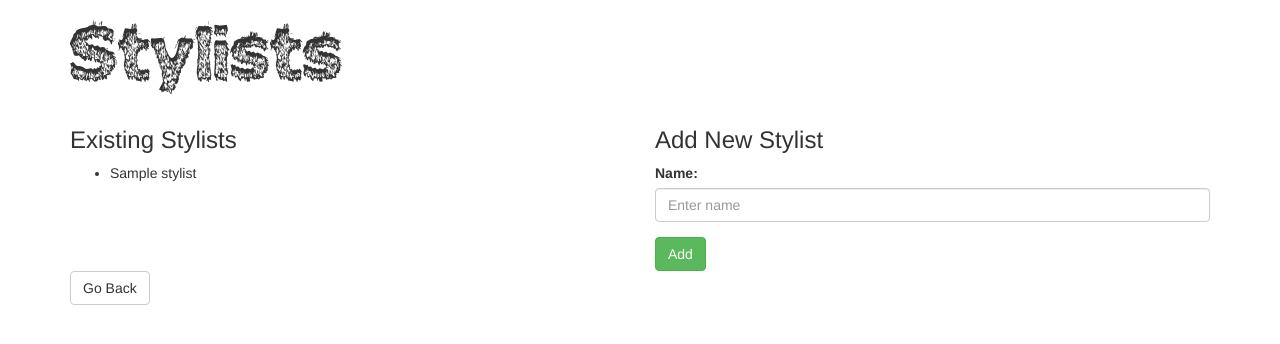
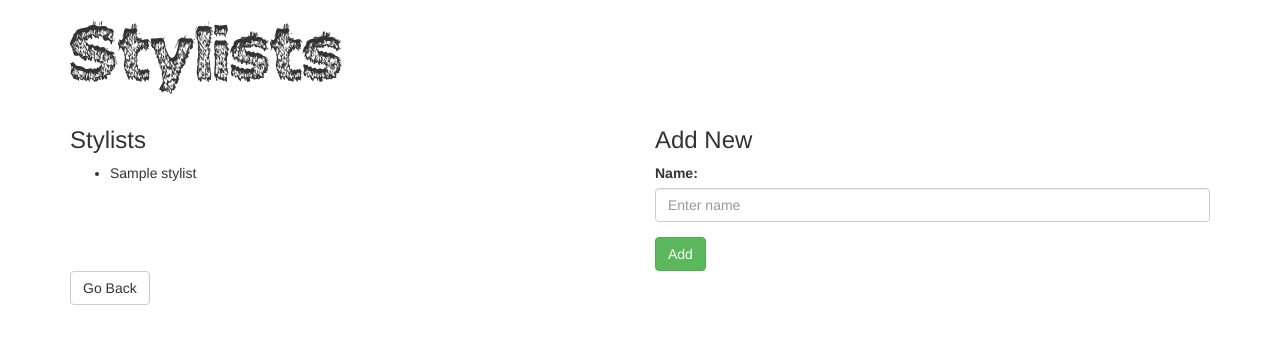
Before and after one commit to LisaMacCarrigan/hair-salon-php, a PHP site: template views/stylists.html.twig in a window 1280 px wide. Shown: the top 344 px of the page. Run offline with PHP 8.4, Linux system fonts and the light colour scheme; the template is opened without the code that fills it: most values are stand-ins (such as "Sample title", 1, 10 or a date in 2020); some libraries are stand-ins or nearby versions.

Commit message:
add route to add stylist and display all stylists

```diff
--- a/src/Stylist.php
+++ b/src/Stylist.php
@@ -5,10 +5,10 @@
         private $id;
         private $name;
 
-        function __construct($id = null, $stylist_name_input)
+        function __construct($stylist_name_input, $id = null)
         {
+            $this->name = $stylist_name_input;
             $this->id = $id;
-            $this->name = $stylist_name_input;
         }
 
         function getId()
@@ -39,7 +39,7 @@
             foreach ($returned_stylists as $stylist) {
                 $id = $stylist['id'];
                 $name = $stylist['name'];
-                $new_stylist = new Stylist($id, $name);
+                $new_stylist = new Stylist($name, $id);
                 array_push($stylists, $new_stylist);
             }
             return $stylists;
--- a/views/partials/stylist_form.html
+++ b/views/partials/stylist_form.html
@@ -1,4 +1,4 @@
-<form action="/add_stylist" method="get">
+<form action="/add_stylist" method="post">
     <div class="form-group">
         <label for="input-stylist-name">Name:</label>
         <input id="input-stylist-name" name="input-stylist-name" class="form-control" type="text" placeholder="Enter name" required>
--- a/views/stylists.html.twig
+++ b/views/stylists.html.twig
@@ -6,17 +6,19 @@
             <h1 id="brand">Stylists</h1>
             <div class="row">
                 <div class="col-md-6">
-                    <h3>Existing Stylists</h3>
+                    <h3>Stylists</h3>
                     {% if stylists is not empty %}
                         <ul>
                             {% for stylist in stylists %}
                                 <li>{{ stylist.getStylistName }}</li>
                             {% endfor %}
                         </ul>
+                    {% else %}
+                    <p><em>There are currently no stylists</em></p>
                     {% endif %}
                 </div>
                 <div class="col-md-6">
-                    <h3>Add New Stylist</h3>
+                    <h3>Add New</h3>
                     {% include "partials/stylist_form.html"%}
                 </div>
             </div>
```
Also changed, not shown: app/app.php (+5 -2 lines).
